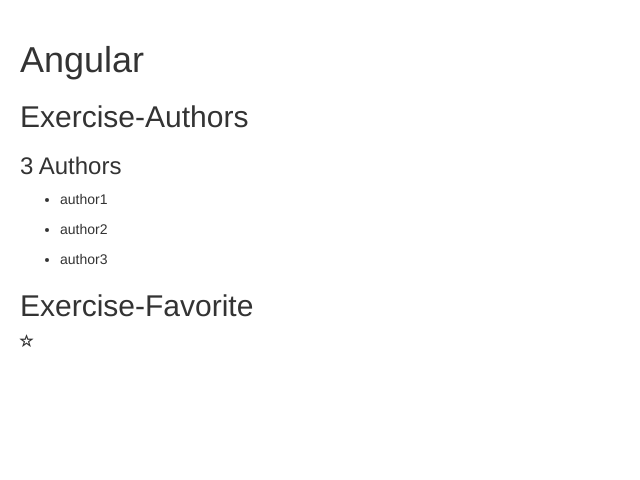
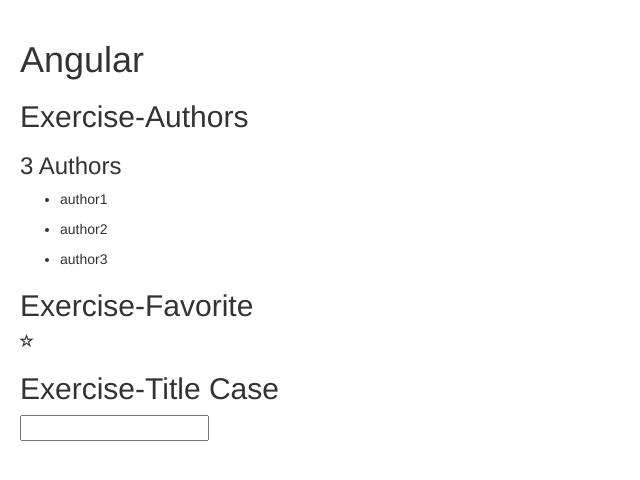
Before and after one commit to Hao85/Angular-Study, an Angular app: page / in a window 1280 px wide. Shown: the top 480 px of the page, without its empty margins (0-640 px from the left). Built offline with nearby package versions, Linux system fonts and the light colour scheme.

Commit message:
Complete one solution for exercise-title case

```diff
--- a/src/app/app.component.html
+++ b/src/app/app.component.html
@@ -3,3 +3,5 @@
 <author></author>
 <h2>Exercise-Favorite</h2>
 <favorite></favorite>
+<h2>Exercise-Title Case</h2>
+<title-case></title-case>
--- /dev/null
+++ b/src/app/title-case/title-case.component.html
@@ -0,0 +1,2 @@
+<input type="text" #inputText (keyup)="onKeyUp(inputText.value)" >
+<br>{{outputText}}
--- /dev/null
+++ b/src/app/title-case/title-case.component.ts
@@ -0,0 +1,31 @@
+import { Component, OnInit } from '@angular/core';
+
+@Component({
+  selector: 'title-case',
+  templateUrl: './title-case.component.html',
+  styleUrls: ['./title-case.component.css']
+})
+export class TitleCaseComponent implements OnInit {
+  inputText: any;
+  outputText: string;
+  rules: string[] = ["of", "the"];
+
+  onKeyUp(value: string) {
+    // convert string to array with all lower-case
+    const str = value.toLowerCase();
+    const words = str.split(" ");
+    // map: rules
+    const newWords = words.map((word, idx) =>
+       (this.rules.includes(word) && idx > 0) ?
+          word : word.substring(0, 1).toUpperCase() + word.substring(1, word.length).toLowerCase()
+    );
+    // convert array to string to display
+    this.outputText = newWords.join(" ");
+  }
+
+  constructor() { }
+
+  ngOnInit() {
+  }
+
+}
```
Also changed, not shown: src/app/app.module.ts (+6 -2 lines), src/app/title-case/title-case.component.css (added), 1 other file (tests, documents, lock files or other folders).
